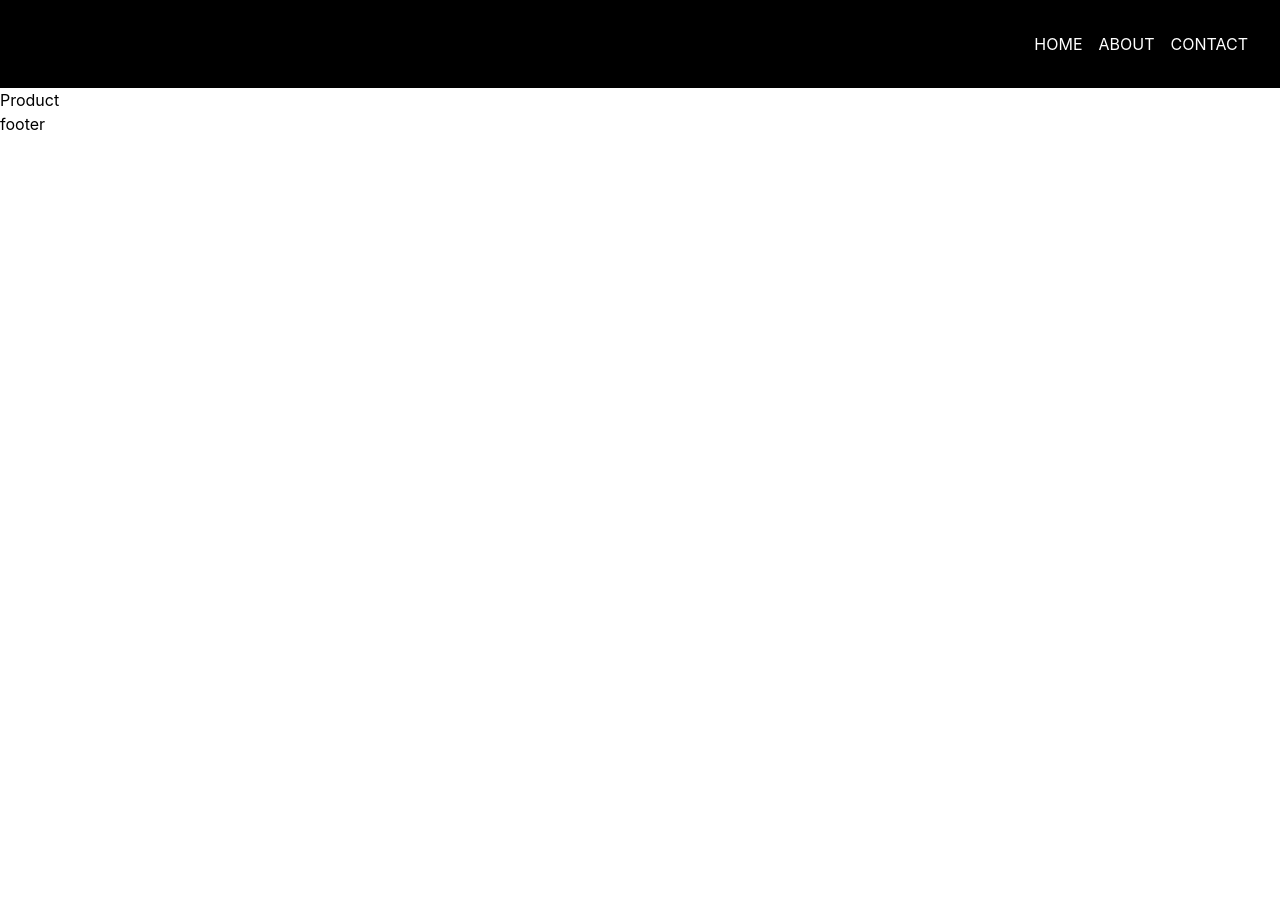
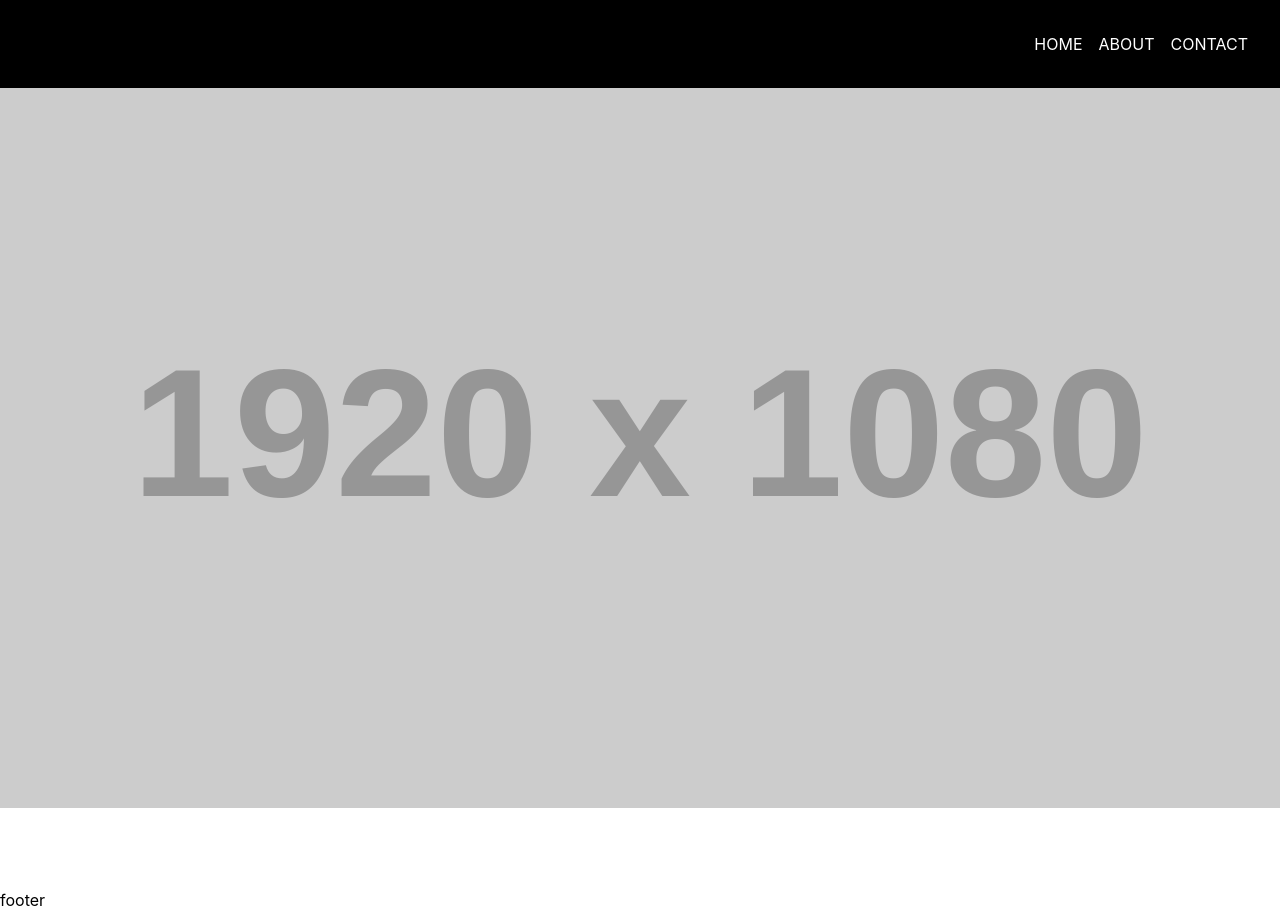
Before and after one commit to ax-sh-lab/windicss-react-ts-vite, a React (Vite) app: page / in a window 1280 px wide. Before the commit the page ends 800 px from the top, so only its background shows below. Built offline with nearby package versions, Linux system fonts and the light colour scheme.

Commit message:
refactor: usability

```diff
--- a/src/components/App.tsx
+++ b/src/components/App.tsx
@@ -1,5 +1,5 @@
 import "./App.scss";
-import Layout from "./Layout/Layout";
+import Layout from "./pages/Layout/Layout";
 import { Routes, Route } from "react-router-dom";
 import Home from "./pages/Home/Home";
 import ProductPage from "./pages/ProductPage/ProductPage";
--- a/src/components/Home/Home.tsx
+++ /dev/null
@@ -1,16 +0,0 @@
-import { Routes, Route, Link } from "react-router-dom";
-function Home() {
-  return (
-    <>
-      <main>
-        <h2>Welcome to the homepage!</h2>
-        <p>You can do this, I believe in you.</p>
-      </main>
-      <nav>
-        <Link to="/about">About</Link>
-      </nav>
-    </>
-  );
-}
-
-export default Home;
--- a/src/components/pages/Home/Home.tsx
+++ b/src/components/pages/Home/Home.tsx
@@ -1,12 +1,28 @@
-import { Routes, Route, Link } from "react-router-dom";
-function Home() {
+function Hero() {
+  let banner_image_url = "https://via.placeholder.com/1920x1080";
   return (
-    <>
-      <nav>
-        <Link to="/product">Product</Link>
-      </nav>
-    </>
+    <section>
+      <img alt={"banner"} src={banner_image_url} />
+    </section>
   );
 }
 
+function Home() {
+  return (
+    <div className={"Home min-h-screen"}>
+      <header>
+        <Hero />
+      </header>
+    </div>
+  );
+
+  // return (
+  //   <>
+  //     <nav>
+  //       <Link to="/product">Product</Link>
+  //     </nav>
+  //   </>
+  // );
+}
+
 export default Home;
```
Also changed, not shown: src/components/pages/Layout/Layout.tsx (renamed from src/components/Layout/Layout.tsx), src/components/pages/Layout/_Layout.scss (renamed from src/components/Layout/_Layout.scss).
